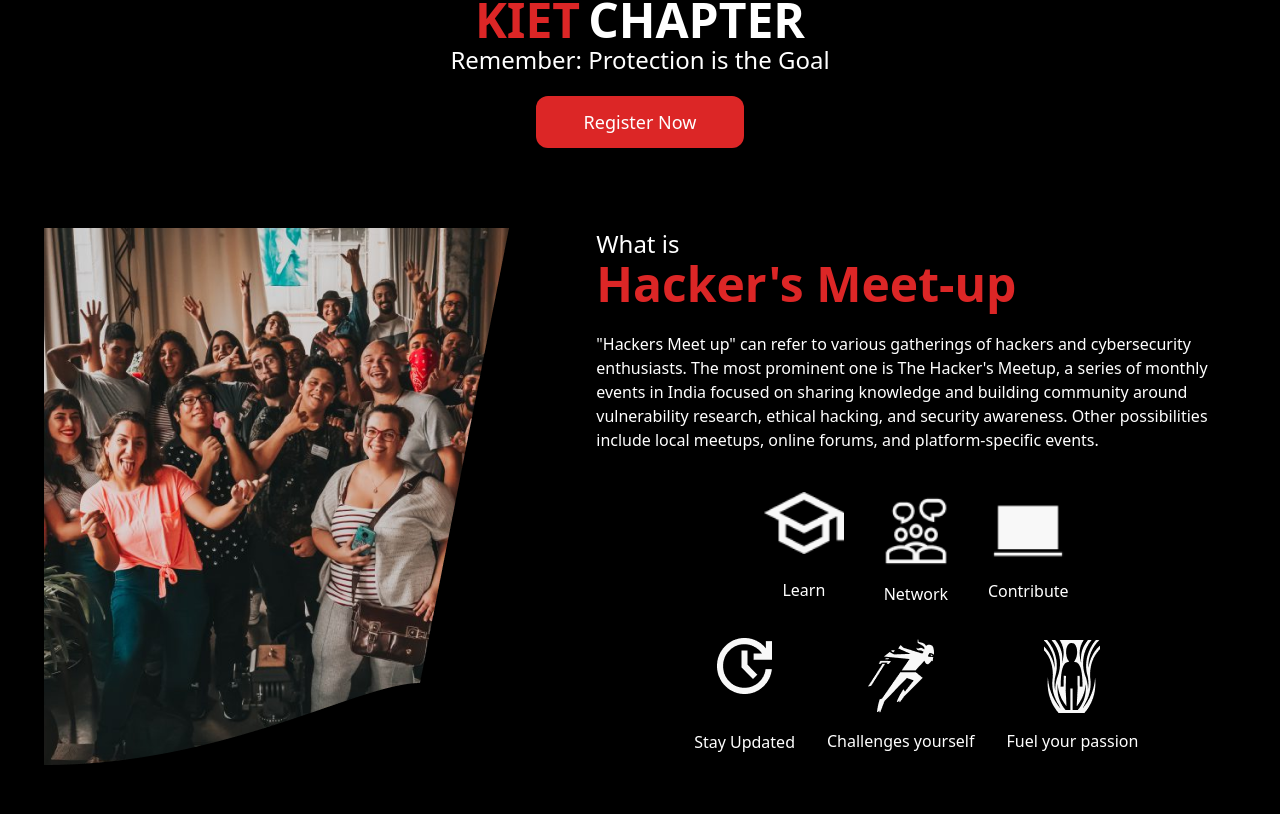
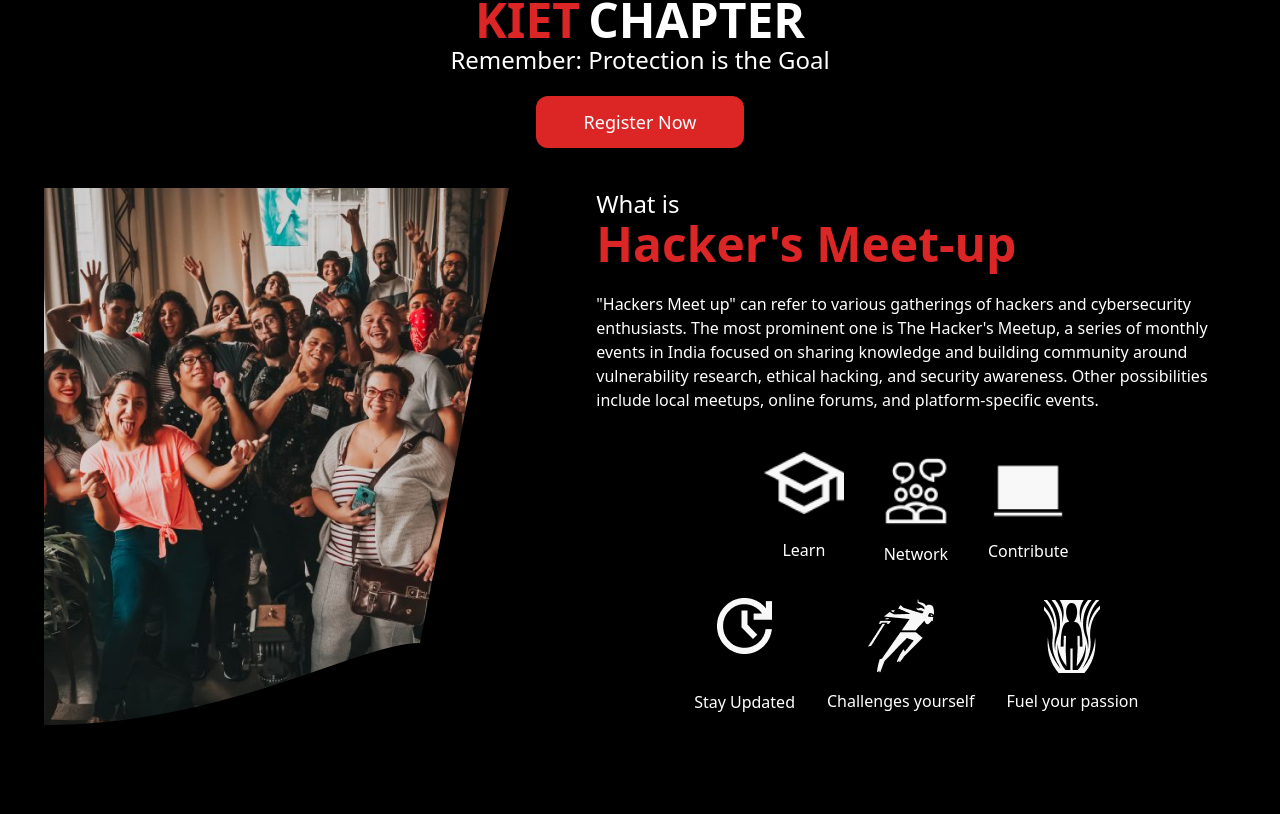
Before and after one commit to JiyaGupta-cs/hackers, a React (Create React App) app in the folder client/: page / in a window 1280 px wide. Shown: the part 866-1680 px from the top of the page. Built offline with nearby package versions, Linux system fonts and the light colour scheme.

Commit message:
issue fix

```diff
--- a/client/src/pages/About.js
+++ b/client/src/pages/About.js
@@ -10,7 +10,7 @@
 
 const About = () => {
   return (
-    <div className=" bg-black  mt-24 md:mt-20 ">
+    <div className=" bg-black pt-10 ">
       <div className="flex flex-wrap justify-around ">
 
         <div className="">
```
